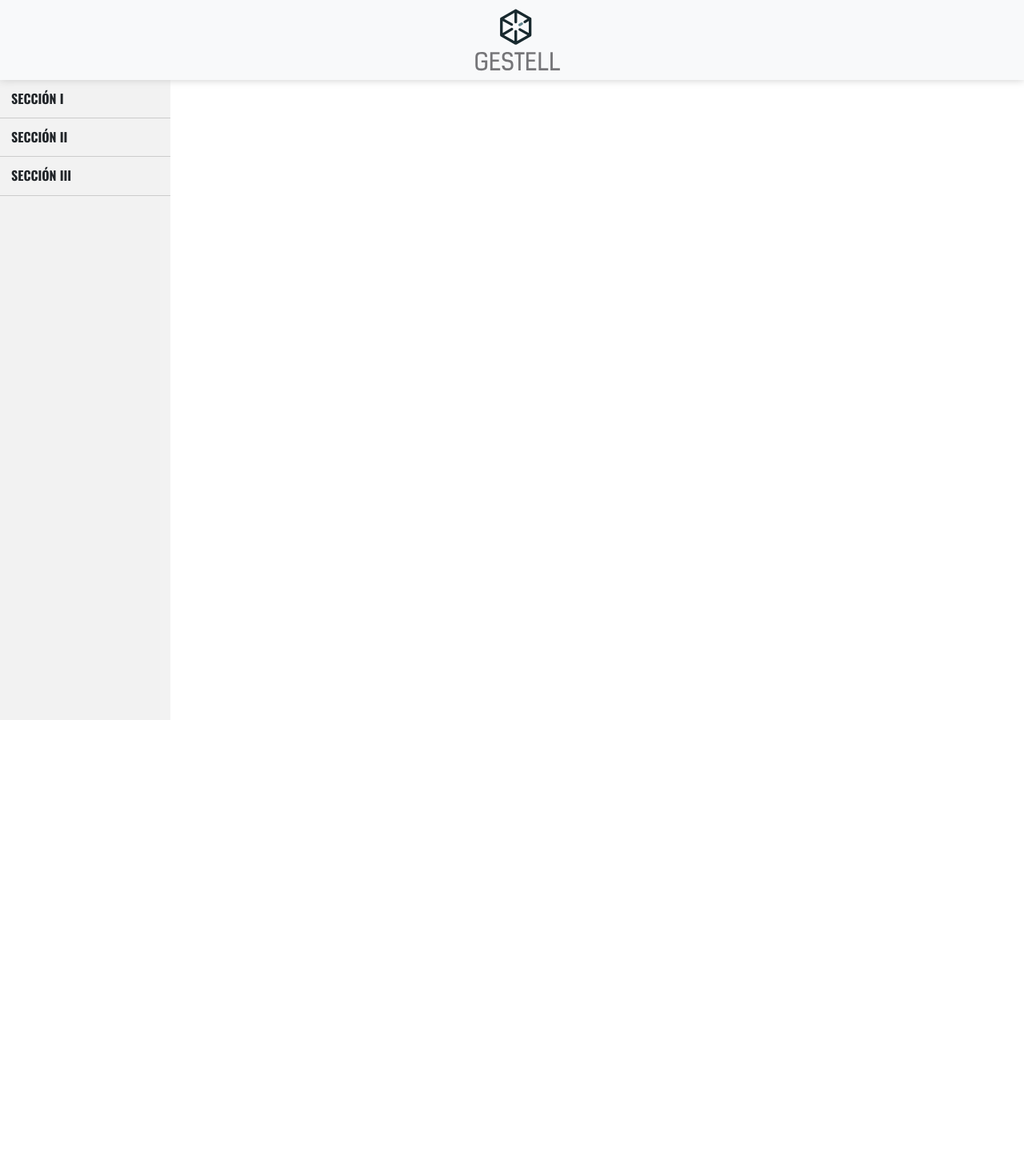
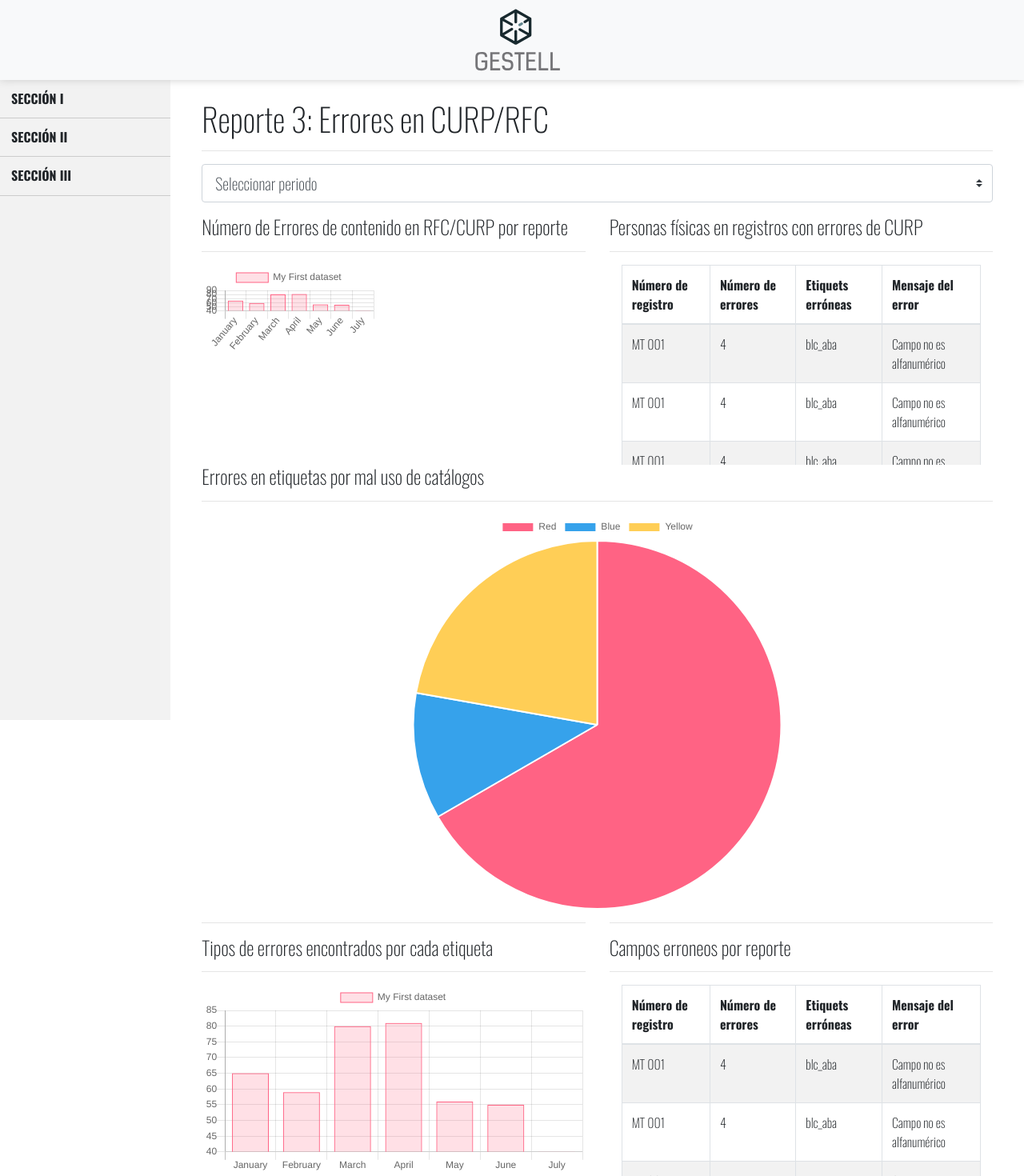
Before and after one commit to axelobscura/usd-tools, a React (Create React App) app: page /seccion-uno-reporte-tres in a window 1280 px wide. Shown: the top 1470 px of the page at 80% size. Before the commit the page ends 900 px from the top, so only its background shows below. Built offline with nearby package versions, Linux system fonts and the light colour scheme.

Commit message:
Dashboard 3

```diff
--- a/src/App.js
+++ b/src/App.js
@@ -13,6 +13,7 @@ import Header from './components/Header';
 import MenuLateral from './components/MenuLateral';
 import Seccion1Reporte1 from './components/dashboards/Seccion1Reporte1';
 import Seccion1Reporte2 from './components/dashboards/Seccion1Reporte2';
+import Seccion1Reporte3 from './components/dashboards/Seccion1Reporte3';
 import './App.css';
 
 function App() {
@@ -29,6 +30,7 @@ function App() {
               <Switch>
                 <Route exact path="/" component={Seccion1Reporte1} />
                 <Route exact path="/seccion-uno-reporte-dos" component={Seccion1Reporte2} />
+                <Route exact path="/seccion-uno-reporte-tres" component={Seccion1Reporte3} />
               </Switch>
             </Col>
           </Row>
--- a/src/components/MenuLateral.js
+++ b/src/components/MenuLateral.js
@@ -12,7 +12,7 @@ function MenuLateral() {
                     <ul>
                         <li><Link to="/"><b>Reporte 1</b><br />Validación de Estructura del Reporte</Link></li>
                         <li><Link to="/seccion-uno-reporte-dos"><b>Reporte 2</b><br />Validación de Etiquetas</Link></li>
-                        <li><Link><b>Reporte 3</b><br />Errores en CURP / RFC</Link></li>
+                        <li><Link to="/seccion-uno-reporte-tres"><b>Reporte 3</b><br />Errores en CURP / RFC</Link></li>
                         <li><Link><b>Reporte 4</b><br />Etiquetas relacionadas y reglas especiales</Link></li>
                         <li><Link><b>Reporte 5</b><br />Visualizador de etiquetas y registros</Link></li>
                     </ul>
--- /dev/null
+++ b/src/components/dashboards/Graficas/Pay.js
@@ -0,0 +1,33 @@
+import React from 'react';
+import { Pie } from 'react-chartjs-2';
+
+const data = {
+    labels: [
+        'Red',
+        'Blue',
+        'Yellow'
+    ],
+    datasets: [{
+        data: [300, 50, 100],
+        backgroundColor: [
+            '#FF6384',
+            '#36A2EB',
+            '#FFCE56'
+        ],
+        hoverBackgroundColor: [
+            '#FF6384',
+            '#36A2EB',
+            '#FFCE56'
+        ]
+    }]
+};
+
+function Pay() {
+    return (
+        <div>
+            <Pie data={data} />
+        </div>
+    );
+};
+
+export default Pay;
--- /dev/null
+++ b/src/components/dashboards/Seccion1Reporte3.js
@@ -0,0 +1,66 @@
+import React from 'react';
+import Container from 'react-bootstrap/Container';
+import Row from 'react-bootstrap/Row';
+import Col from 'react-bootstrap/Col';
+import Titulo from './Titulo/Titulo';
+import Form from 'react-bootstrap/Form';
+import Dona from './Graficas/Dona';
+import Pay from './Graficas/Pay';
+import Barras from './Graficas/Barras';
+import Tabla from './Graficas/Tabla';
+
+function Seccion1Reporte3() {
+    return (
+        <>
+            <Titulo texto="Reporte 3: Errores en CURP/RFC" />
+            <Container>
+                <Row>
+                    <Col>
+                        <Form.Group style={{ width: '100%' }}>
+                            <Form.Control as="select" size="lg" custom>
+                                <option>Seleccionar periodo</option>
+                                <option>2</option>
+                                <option>3</option>
+                                <option>4</option>
+                                <option>5</option>
+                            </Form.Control>
+                        </Form.Group>
+                    </Col>
+                </Row>
+                <Row>
+                    <Col>
+                        <h4><span class="lnr lnr-chevron-right"></span> Número de Errores de contenido en RFC/CURP por reporte</h4>
+                        <hr />
+                        <Barras />
+                    </Col>
+                    <Col>
+                        <h4><span class="lnr lnr-chevron-right"></span> Personas físicas en registros con errores de CURP</h4>
+                        <hr />
+                        <Tabla />
+                    </Col>
+                    <Col>
+                        <h4><span class="lnr lnr-chevron-right"></span> Errores en etiquetas por mal uso de catálogos</h4>
+                        <hr />
+                        <Pay />
+                    </Col>
+                </Row>
+                <Row>
+                    <Col>
+                        <hr />
+                        <h4><span class="lnr lnr-chevron-right"></span> Tipos de errores encontrados por cada etiqueta</h4>
+                        <hr />
+                        <Barras />
+                    </Col>
+                    <Col>
+                        <hr />
+                        <h4><span class="lnr lnr-chevron-right"></span> Campos erroneos por reporte</h4>
+                        <hr />
+                        <Tabla />
+                    </Col>
+                </Row>
+            </Container>
+        </>
+    )
+}
+
+export default Seccion1Reporte3;
```
